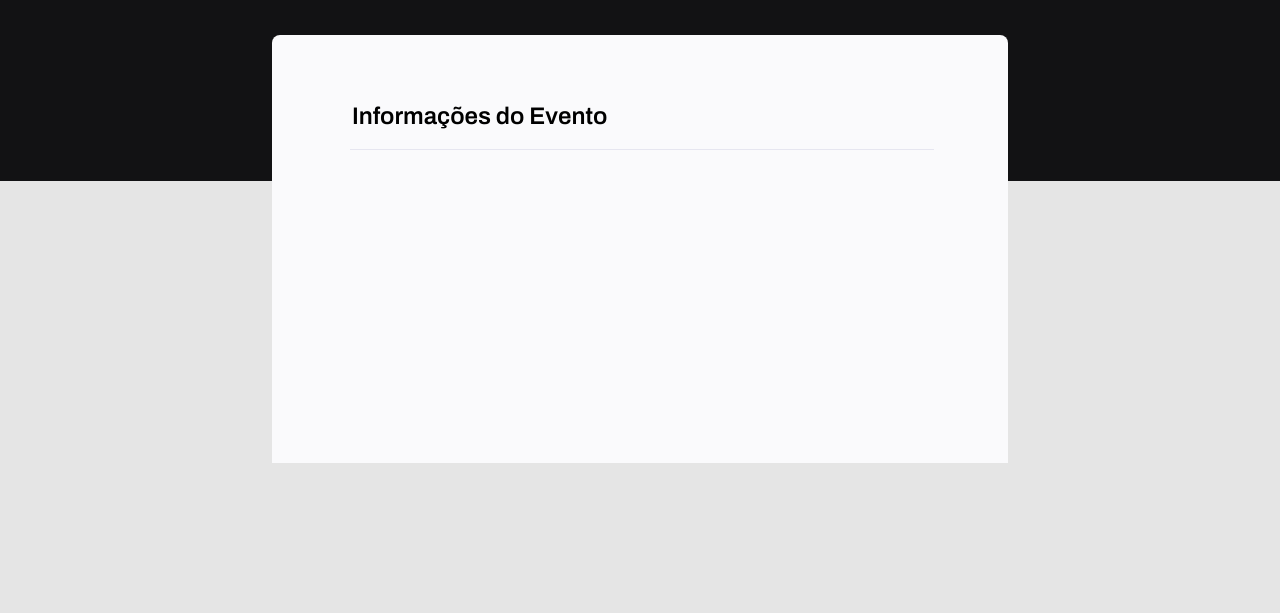
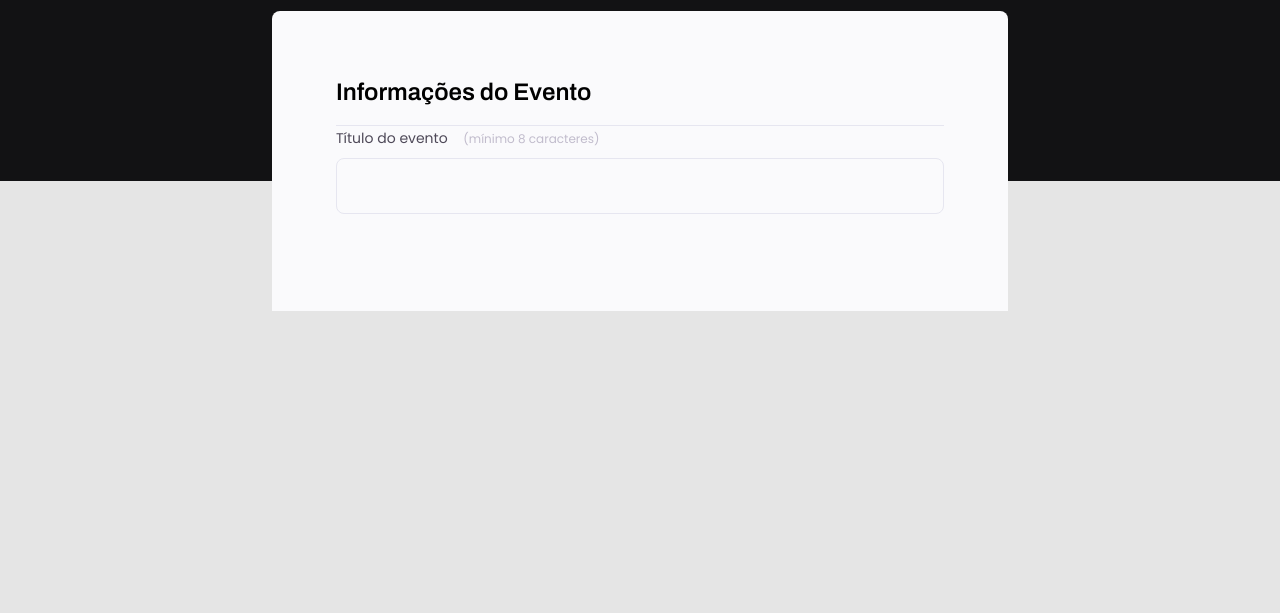
Before and after one commit to estevamnetof/explorer-rocketseat, a plain HTML site: page stage-02/projeto-03/index.html in a window 1280 px wide. Shown: the part 187-800 px from the top of the page. Drawn offline with Linux system fonts and the light colour scheme.

Commit message:
formulário

```diff
--- a/stage-02/projeto-03/index.html
+++ b/stage-02/projeto-03/index.html
@@ -19,6 +19,10 @@
         <form>
             <fieldset>
                 <legend>Informações do Evento</legend>
+                <div class="input-wrapper">
+                    <label for="event-title">Título do evento <span>(mínimo 8 caracteres)</span></label>
+                    <input type="text" id="event-title">
+                </div>
             </fieldset>
         </form>
     </div>
--- a/stage-02/projeto-03/style.css
+++ b/stage-02/projeto-03/style.css
@@ -1,6 +1,14 @@
+* {
+    margin: 0;
+    padding: 0;
+    box-sizing: border-box;
+}
+
+body, input, button, select, textarea {
+    font-family: 'Poppins', sans-serif;
+}
+
 body {
-    font-family: 'Poppins', sans-serif;
-
     background: #e5e5e5;
 }
 
@@ -32,6 +40,8 @@ header h1 {
     font-size: 36px;
     line-height: 42px;
     color: #fff;
+
+    margin-bottom: 24px;
 }
 
 header p {
@@ -65,3 +75,42 @@ fieldset legend {
     border-bottom: 1px solid #e6e6f0;
     padding-bottom: 16px;
 }
+
+.input-wrapper {
+    display: flex;
+    flex-direction: column;
+}
+
+.input-wrapper label {
+    font-size: 14px;
+    line-height: 24px;
+
+    color: #4e4958;
+
+    margin-bottom: 8px;
+}
+
+.input-wrapper label span {
+    margin-left: 12px;
+    font-size: 12px;
+    line-height: 20px;
+
+    color: #c1bccc;
+}
+
+.input-wrapper input {
+    background: #fafafc;
+
+    border: 1px solid #e6e6f0;
+    border-radius: 8px;
+
+    height: 56px;
+
+    padding: 0 24px;
+
+    font-size: 16px;
+    line-height: 26px;
+
+    color: #c1bccc;
+
+}
```
